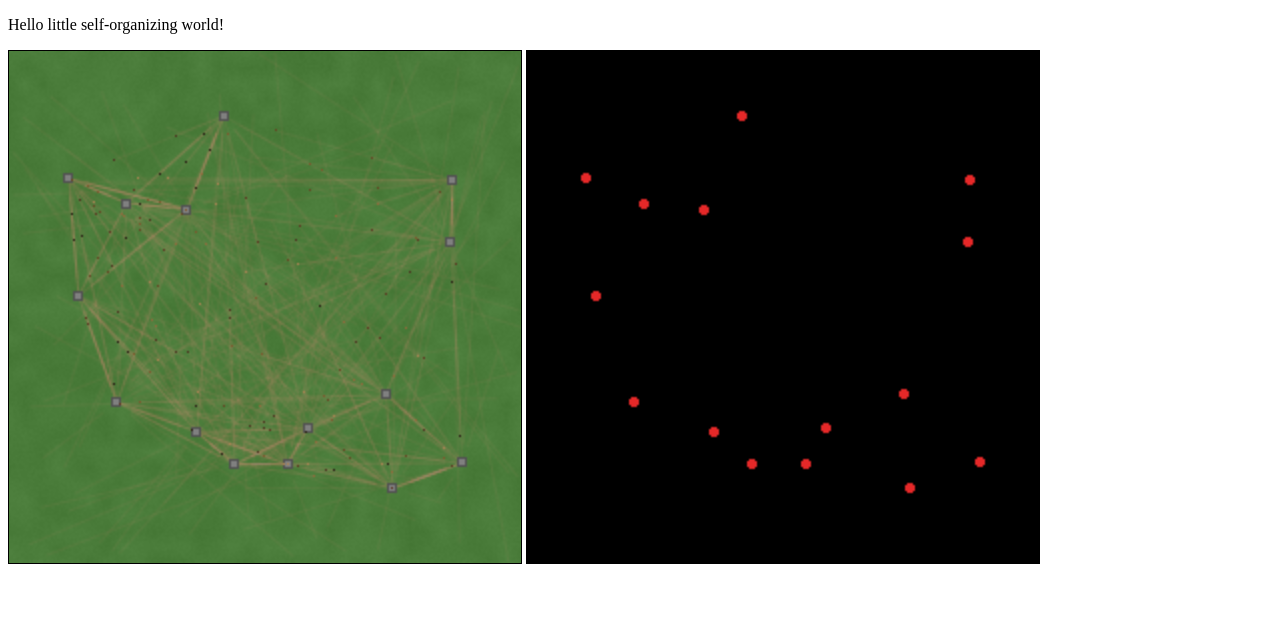
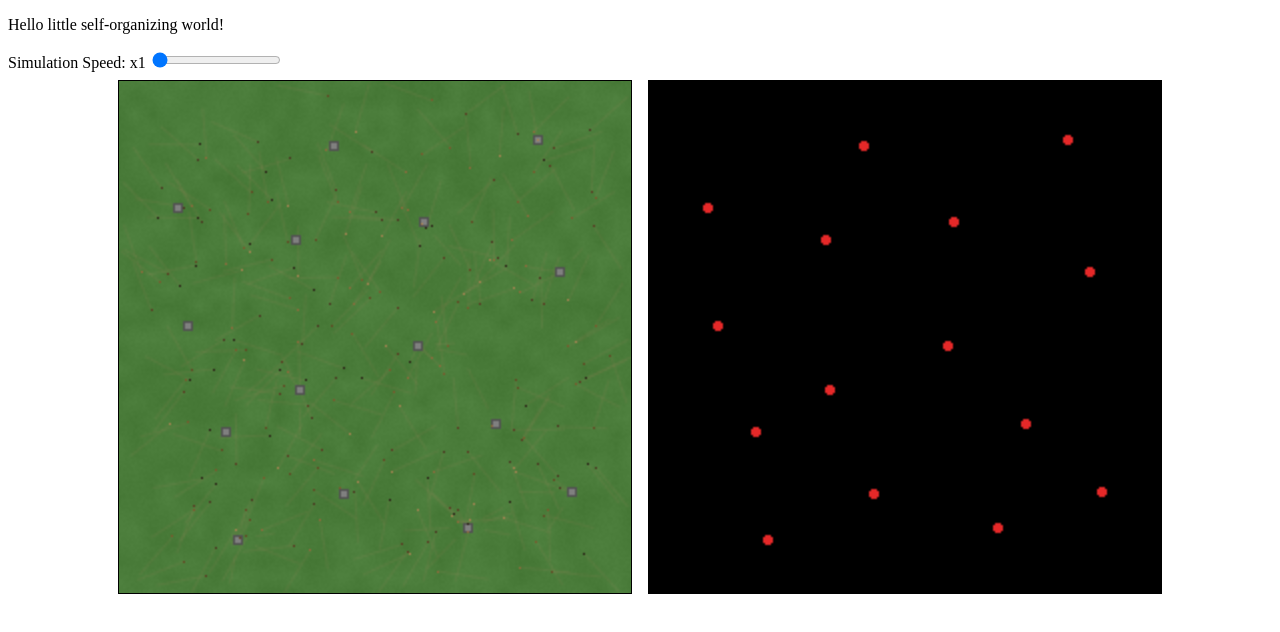
Before and after one commit to ernjg/trail_formation, a website built with Vite: page index.html in a window 1280 px wide. Built offline with nearby package versions, Linux system fonts and the light colour scheme; animation ran at ten frames a second; what fft.js would draw is missing.

Commit message:
include figures

```diff
--- a/index.html
+++ b/index.html
@@ -10,22 +10,42 @@
       canvas {
         width: 512px;
         border: 1px solid #000;
+        background: #301b06;
+      }
+      label {
+        display: block;
+        margin-bottom: 0.5rem;
+      }
+
+
+      .canvases {
+        display: flex;
+        justify-content: center;
+        flex-wrap: wrap;
+        gap: 1rem;
       }
     </style>
 
   </head>
 
   <body>
+
     <p>Hello little self-organizing world!</p>
-    <p id="stats"></p>
 
-    <canvas id="sim">
-      Your browser does not support the HTML canvas tag.
-    </canvas>
+    <label>
+      Simulation Speed: <span id="speedOut">x1</span>
+      <input type = "range" id="speed" min="1" max="200" value ="1">
+    </label>
 
-    <canvas id="pot">
-      Your browser does not support the HTML canvas tag.
-    </canvas>
+
+    <div class="canvases">
+      <canvas id="sim">
+        Your browser does not support the HTML canvas tag.
+      </canvas>
+      <canvas id="pot">
+        Your browser does not support the HTML canvas tag.
+      </canvas>
+    </div>
     <script type="module" src="/src/main.ts"></script>
   </body>
 
--- a/src/main.ts
+++ b/src/main.ts
@@ -179,10 +179,18 @@ function main(){
 
   // sim loop. Each frame runs a fixed number of steps then paints once
   //returning between frames lets the browser repaint
-  const STEPS_PER_FRAME = 10;
+  let stepsPerFrame = 1;
+  const speed = document.querySelector<HTMLInputElement>("#speed")!;
+  const speedOut = document.querySelector<HTMLSpanElement>("#speedOut")!;
+
+  speed.addEventListener("input", () => {
+    stepsPerFrame = Number(speed.value);
+    speedOut.textContent = `x${speed.value}`
+  }
+)
 
   function frame() {
-    for (let i = 0; i < STEPS_PER_FRAME; i++) {
+    for (let i = 0; i < stepsPerFrame; i++) {
       simulation.update();
     }
 
--- a/src/sim.ts
+++ b/src/sim.ts
@@ -58,7 +58,7 @@ function randomGates(n: number, L: number): Float32Array[] {
     const span = L - 2 * margin;
 
     // rejected if too near another gate, so a draw can't cluster them in a corner
-    const minGap = 0.1 * span;
+    const minGap = 0.2 * span;
     const gates: Float32Array[] = [];
 
     for (let attempt = 0; gates.length < n && attempt < 2000; attempt++) {
@@ -92,7 +92,7 @@ export class Sim {
     G0 = 0; // natural ground condition (unworn grass)
     L = 30; // side length of the ground, in sight radii
     h: number; //side length of ground unit
-    max_walkers = 150;
+    max_walkers = 250;
 
     // FFT stuff for the trail potential. M is the zero-padded width
     //  the padding stops the convolution wrapping around the domain
```
Also changed, not shown: MODEL.md (+5 -1 lines), README.md, ref_trail.png (added), trail.png (added), 1 other file.
